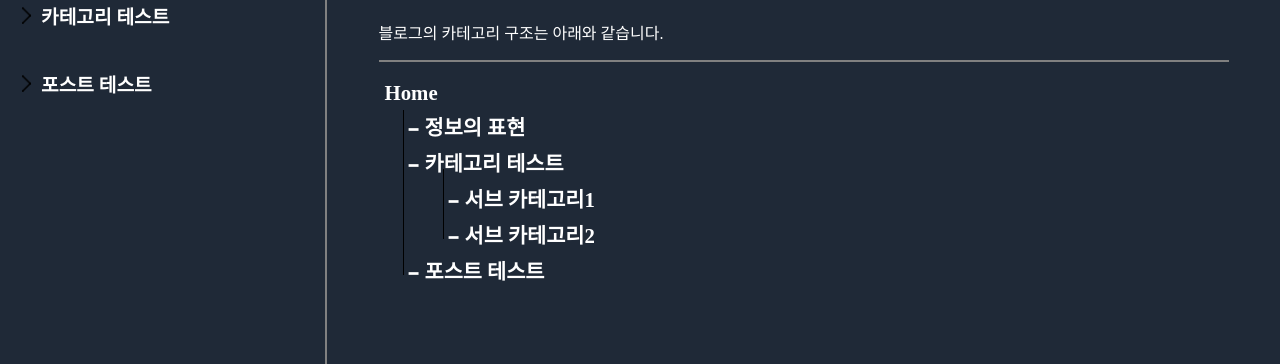
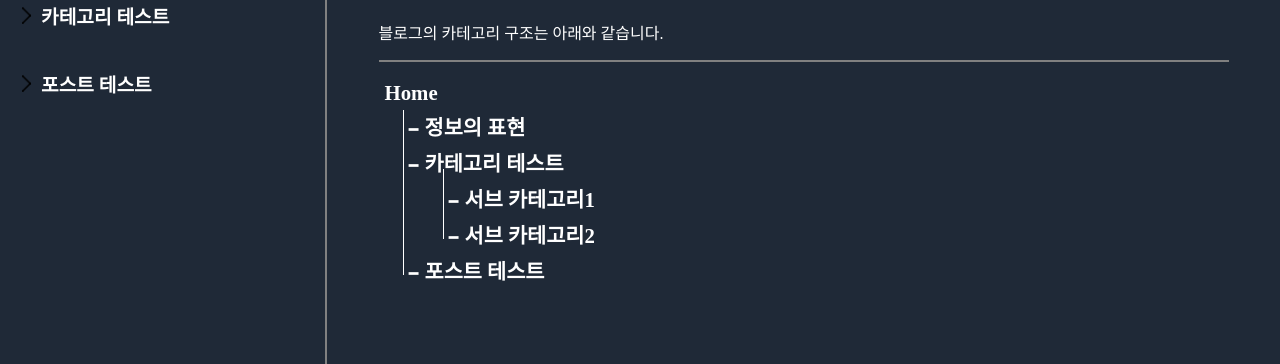
Before and after one commit to positiveWand/positivewand.github.io, a Jekyll site: the page built from category/index.html, in a window 1280 px wide. Shown: the part 257-621 px from the top of the page. Built offline with Jekyll 4.4.1, drawn with Linux system fonts in a browser that asks for light colours; some web fonts are replaced.

Commit message:
카테고리 구조 스타일 수정

```diff
--- a/css/site-body-style.css
+++ b/css/site-body-style.css
@@ -240,6 +240,9 @@
     bottom: 13px;
     left: 24px;
 }
+body.dark .category-structure-list li:before {
+    background: white;
+}
 .category-structure-list li:first-child:before {
     top: 2rem;
 }
@@ -249,8 +252,8 @@
 .category-structure-list > li:before {
     background-color: black !important;
 }
-.category-structure-list > li:before {
-    background-color: black !important;
+body.dark .category-structure-list > li:before {
+    background-color: white !important;
 }
 .category-structure-list li::marker {
     content: '━';
```
